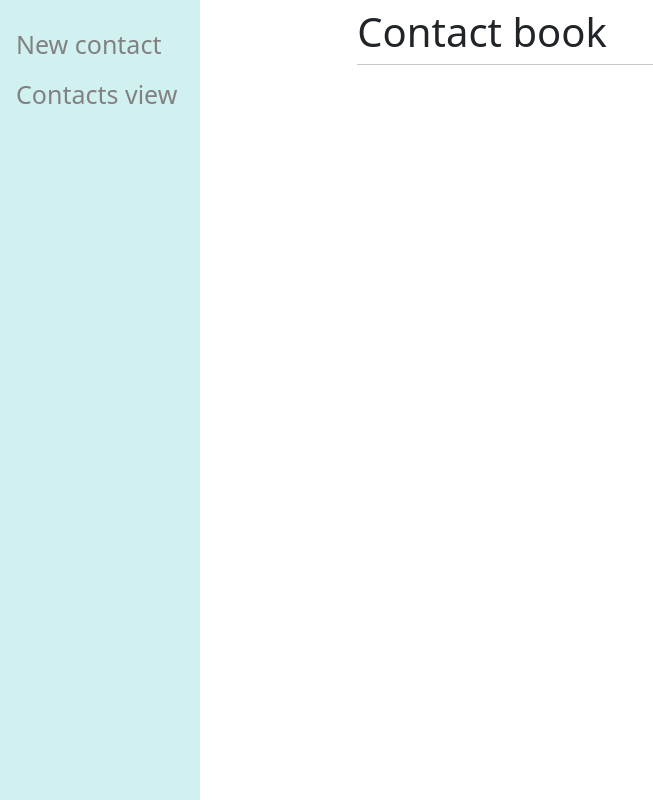
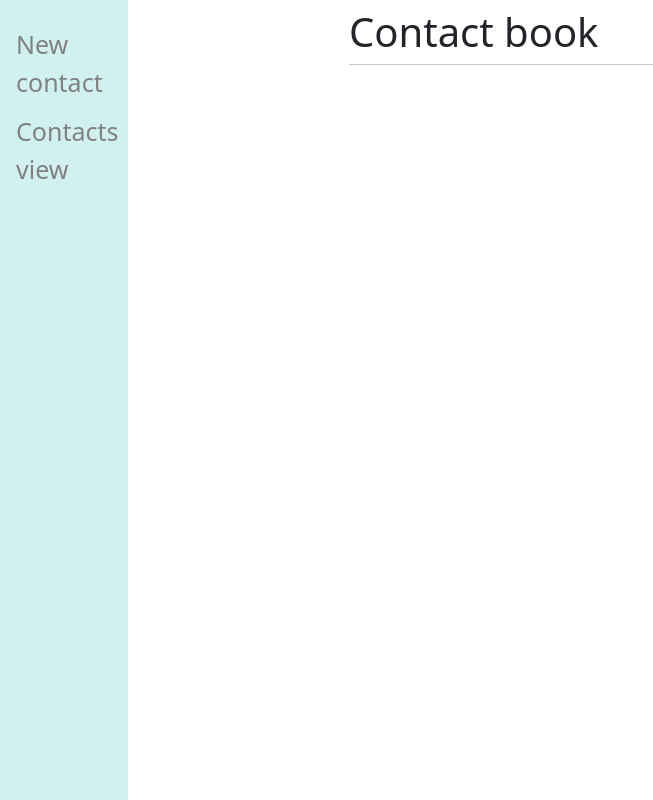
Before and after one commit to mifa43/test, a Django app: template contact/templates/main/base.html in a window 1280 px wide. Shown: the whole page, without its empty margins (0-653 px from the left). Run offline with Django 3.2, Linux system fonts and the light colour scheme; the template is opened without the code that fills it, so the values that code supplies are empty; some libraries are stand-ins or nearby versions.

Commit message:
base update

```diff
--- a/contact/templates/main/base.html
+++ b/contact/templates/main/base.html
@@ -1,13 +1,16 @@
 <!DOCTYPE html>
 <html>
+<!-- base html is a static side and it puts things that never change like a side bard -->
     <head>
         <link href="https://cdn.jsdelivr.net/npm/bootstrap@5.1.0/dist/css/bootstrap.min.css" rel="stylesheet" integrity="sha384-KyZXEAg3QhqLMpG8r+8fhAXLRk2vvoC2f3B09zVXn8CA5QIVfZOJ3BCsw2P0p/We" crossorigin="anonymous">
+        <!-- calling boostrap -->
         <meta charset="utf-8">
         <meta name="viewport" content="width=device-width, initial-scale=1">
+    <!-- style form  -->
         <style type="text/css">
             .sidenav {
                 height: 100%;
-                width: 200px;
+                width: 10%;
                 position: fixed;
                 z-index: 1;
                 top: 0;
@@ -27,7 +30,7 @@
                 color: #fff0f0;
             }
             .main {
-                margin-left: 160px;
+                margin-left: 150px;
                 padding: 0px 10px;
             }
 
@@ -53,6 +56,7 @@
             </div>
 
         </div>
+        <!-- script block for style -->
         <script src="https://code.jquery.com/jquery-3.3.1.slim.min.js" integrity="sha384-q8i/X+965DzO0rT7abK41JStQIAqVgRVzpbzo5smXKp4YfRvH+8abtTE1Pi6jizo" crossorigin="anonymous"></script>
         <script src="https://cdnjs.cloudflare.com/ajax/libs/popper.js/1.14.7/umd/popper.min.js" integrity="sha384-UO2eT0CpHqdSJQ6hJty5KVphtPhzWj9WO1clHTMGa3JDZwrnQq4sF86dIHNDz0W1" crossorigin="anonymous"></script>
         <script src="https://stackpath.bootstrapcdn.com/bootstrap/4.3.1/js/bootstrap.min.js" integrity="sha384-JjSmVgyd0p3pXB1rRibZUAYoIIy6OrQ6VrjIEaFf/nJGzIxFDsf4x0xIM+B07jRM" crossorigin="anonymous"></script>
```
